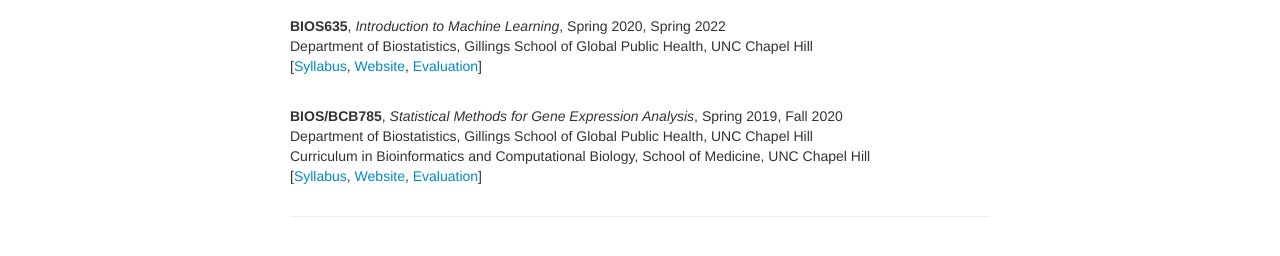
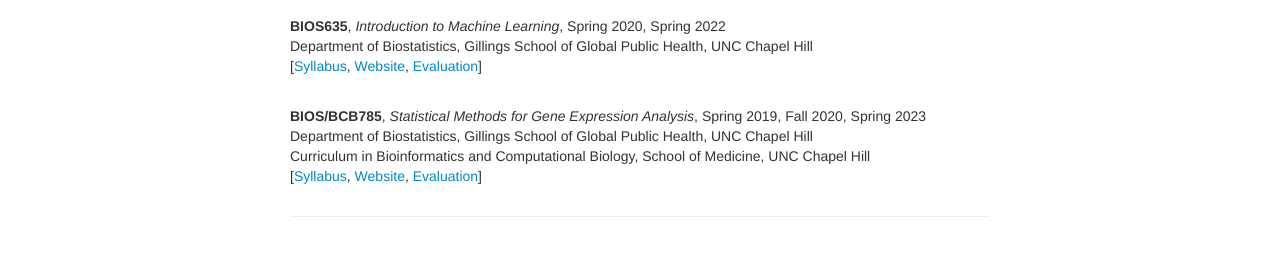
Before and after one commit to yuchaojiang/yuchaojiang.github.io, a Jekyll site: the page built from pages/teaching.md, in a window 1280 px wide. Shown: the part 226-482 px from the top of the page. Built offline with Jekyll 4.4.1, drawn with Linux system fonts in a browser that asks for light colours.

Commit message:
Update teaching.md

```diff
--- a/pages/teaching.md
+++ b/pages/teaching.md
@@ -18,7 +18,7 @@ Department of Biostatistics, Gillings School of Global Public Health, UNC Chapel
 </div>
 <br/>
 <div class="cv">
-  <b>BIOS/BCB785</b>, <i>Statistical Methods for Gene Expression Analysis</i>, Spring 2019, Fall 2020 <br/>
+  <b>BIOS/BCB785</b>, <i>Statistical Methods for Gene Expression Analysis</i>, Spring 2019, Fall 2020, Spring 2023 <br/>
 Department of Biostatistics, Gillings School of Global Public Health, UNC Chapel Hill <br/>
 Curriculum in Bioinformatics and Computational Biology, School of Medicine, UNC Chapel Hill
 <br/>
```
